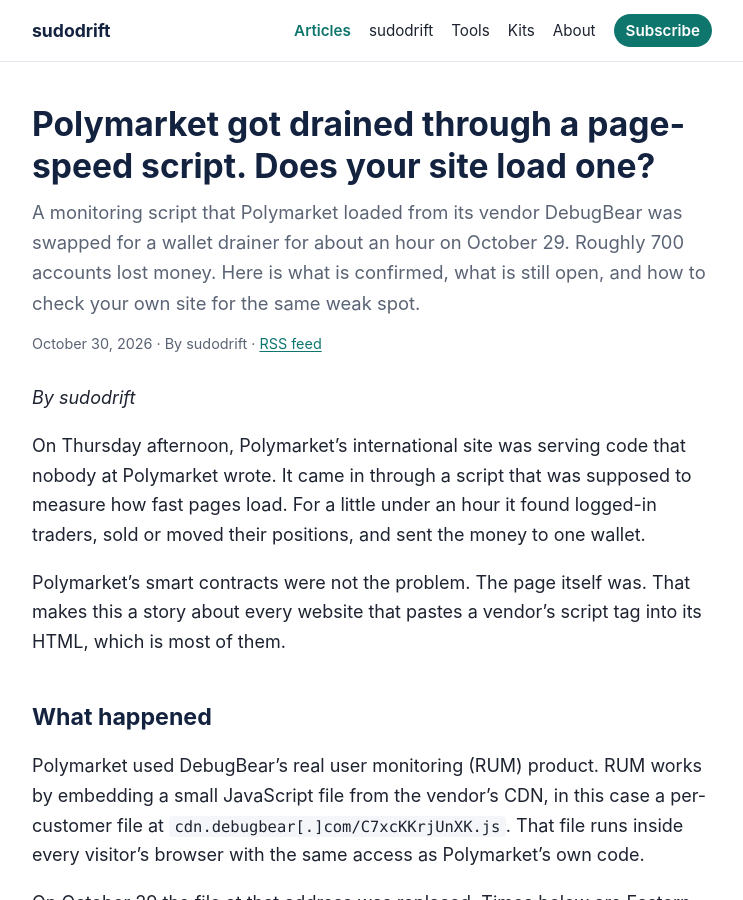
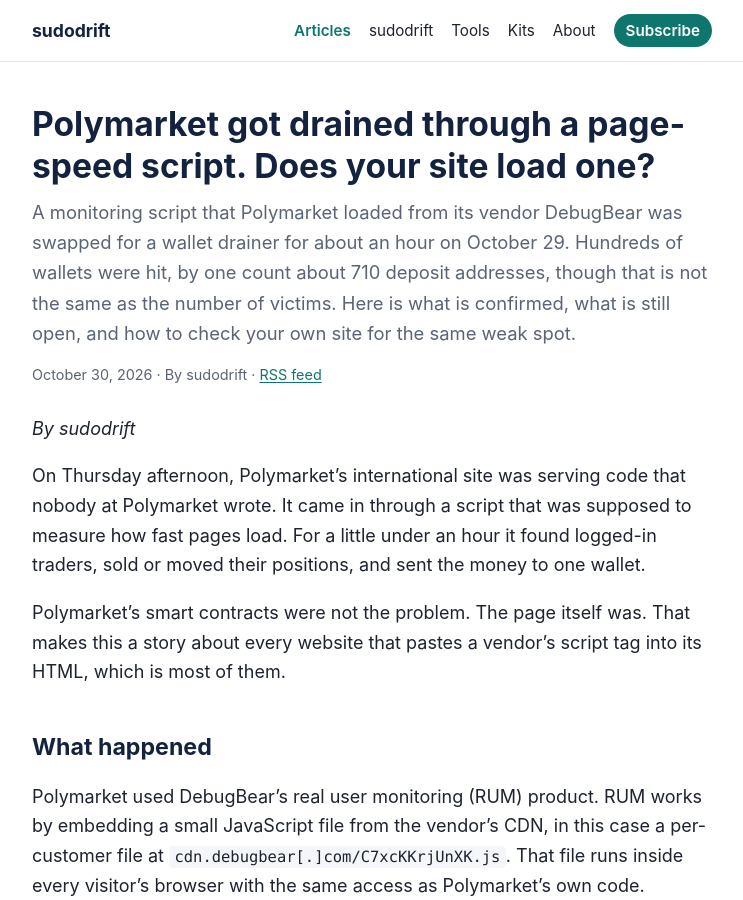
Before and after one commit to sudodrift/sudodrift.github.io, a Jekyll site: the page built from _posts/2026-10-30-polymarket-debugbear-script.md, in a window 1280 px wide and 900 px high. Shown: the whole window, without its empty margins (268-1011 px from the left). Built offline with Jekyll 4.4.1, drawn with Linux system fonts in a browser that asks for light colours; some of the changed text lies outside the part shown.

Commit message:
Correct victim count wording in Polymarket post

```diff
--- a/_posts/2026-10-30-polymarket-debugbear-script.md
+++ b/_posts/2026-10-30-polymarket-debugbear-script.md
@@ -1,7 +1,7 @@
 ---
 title: "Polymarket got drained through a page-speed script. Does your site load one?"
 date: 2026-10-30
-description: "A monitoring script that Polymarket loaded from its vendor DebugBear was swapped for a wallet drainer for about an hour on October 29. Roughly 700 accounts lost money. Here is what is confirmed, what is still open, and how to check your own site for the same weak spot."
+description: "A monitoring script that Polymarket loaded from its vendor DebugBear was swapped for a wallet drainer for about an hour on October 29. Hundreds of wallets were hit, by one count about 710 deposit addresses, though that is not the same as the number of victims. Here is what is confirmed, what is still open, and how to check your own site for the same weak spot."
 image: /assets/posts/polymarket-debugbear-script/2026-10-30-polymarket-debugbear-script-timeline.png
 ---
 
@@ -38,7 +38,7 @@
 
 Reported by researchers and on-chain analysis, not by Polymarket:
 
-- Loss estimates land around $2.5 to $2.7 million across roughly 700 wallets. Polymarket later put thefts at $2.7 million and said it was paying back $3.9 million in total, including traders hurt by the pause, per a [Yahoo Finance report](https://finance.yahoo.com/markets/crypto/articles/polymarket-sends-3-9m-back-181112258.html).
+- Loss estimates land around $2.5 to $2.7 million across hundreds of wallets. GoPlus counted about 710 deposit addresses, but as SecurityWeek notes, that is not the same as the number of victims. Polymarket later put thefts at $2.7 million and said it was paying back $3.9 million in total, including traders hurt by the pause, per a [Yahoo Finance report](https://finance.yahoo.com/markets/crypto/articles/polymarket-sends-3-9m-back-181112258.html).
 - Polymarket has not named DebugBear publicly. The link comes from the build commit, Hudson Rock's analysis and DebugBear's own post.
 
 Still unknown:
```
